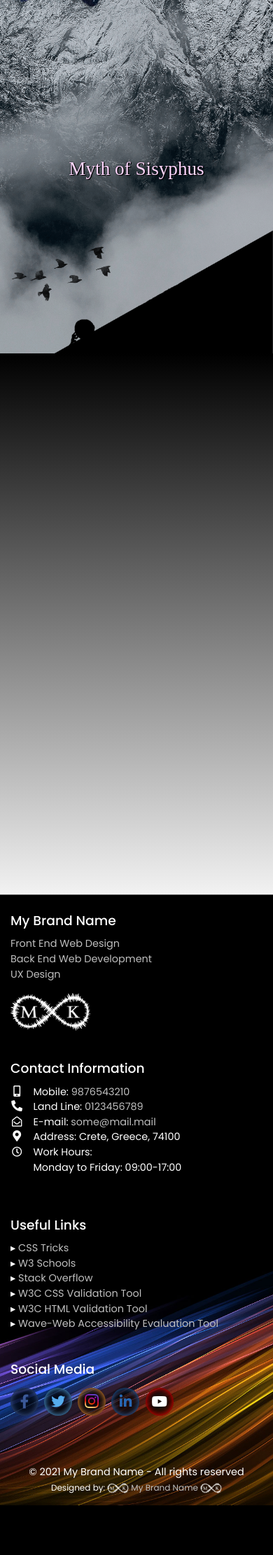
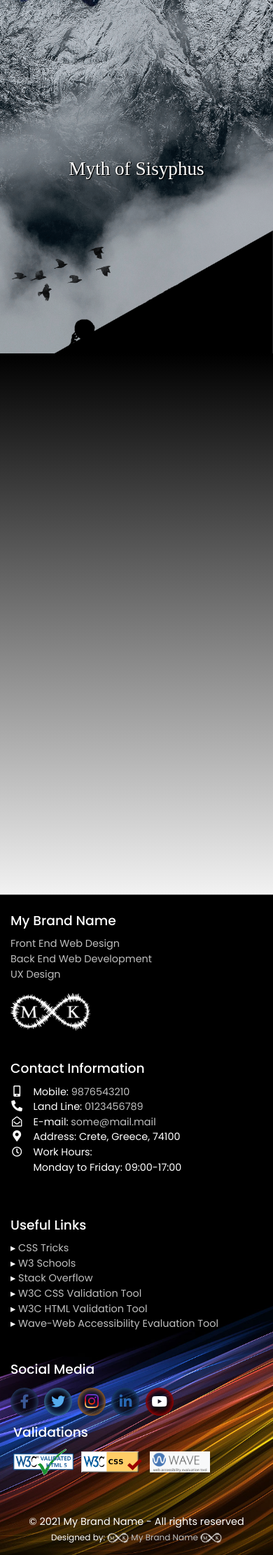
Before and after one commit to Melnibonian/wd4e, a PHP site: page /my-projects/front-end/multi_layered_parallax.html in a window 390 px wide. Shown: the part 339-2561 px from the top of the page at 70% size. Before the commit the page ends 2490 px from the top, so only its background shows below. Run offline with PHP 8.4, Linux system fonts and the light colour scheme; some libraries are stand-ins or nearby versions.

Commit message:
Validations issues resolved

```diff
--- a/404.html
+++ b/404.html
@@ -143,7 +143,7 @@
                   <!-- Links -->
                   <h5>Social Media</h5>
 
-                  <ul class="list-unstyled socialMedia">
+                  <ul class="list-unstyled socialMedia mb-0">
                     <li>
                         <a href="#" aria-label="facebook" target="_blank" onclick="return false;">
                             <span class="fab fa-facebook-f faSocial" title="Facebook"></span>
@@ -156,7 +156,7 @@
                     </li>
                     <li>
                         <a href="#" aria-label="instagram" target="_blank" onclick="return false;">
-                            <div id="instagram_icon">
+                            <div class="instagram_icon">
                                 <img src="assets/images/instagram.png" alt="instagram">
                             </div>
                         </a>
--- a/assets/css/custom.css
+++ b/assets/css/custom.css
@@ -724,10 +724,10 @@ svg.waves {
     margin-right: 0;
     margin-bottom: 2em;
 }
-#contact_page .social_media_container ul.socialMedia .fab, #contact_page .social_media_container ul.socialMedia #instagram_icon {
+#contact_page .social_media_container ul.socialMedia .fab, #contact_page .social_media_container ul.socialMedia .instagram_icon {
 	font-size: 40px;
 }
-#contact_page .social_media_container ul.socialMedia li:hover .fab, #contact_page .social_media_container ul.socialMedia li:hover #instagram_icon {
+#contact_page .social_media_container ul.socialMedia li:hover .fab, #contact_page .social_media_container ul.socialMedia li:hover .instagram_icon {
 	width: 8em;
 	border-radius: 5px;
 }
@@ -817,6 +817,12 @@ footer.page_footer h5 {
 	width: 6em;
 	margin-bottom: 0.5em;
 }
+.validations img {
+	transition: opacity 0.5s ease;
+}
+.validations img:hover {
+	opacity: 0.7;
+}
 .epik .col-1 {
 	text-align: center;
 	padding: 0 0 0 1.1em;
@@ -879,7 +885,7 @@ Standard property for compatibility
 	box-shadow: inset 0 0 10px #f09433;
 	transition: 0.5s ease;
 } */
-.socialMedia #instagram_icon {
+.socialMedia .instagram_icon {
 	position: relative;
 	bottom: 0.25em;
 	font-size: 20px;
@@ -889,7 +895,7 @@ Standard property for compatibility
 	box-shadow: inset 0 0 10px #f09433;
 	transition: 0.5s ease;
 }
-.socialMedia #instagram_icon img {
+.socialMedia .instagram_icon img {
 	width: 1em;
 	height: auto;
 	margin-left: calc(50% - 0.5em);
@@ -919,7 +925,7 @@ Standard property for compatibility
 /* .fa-instagram:hover {
 	box-shadow: inset 0 0 10px #ffffff;
 } */
-.socialMedia #instagram_icon:hover {
+.socialMedia .instagram_icon:hover {
 	box-shadow: inset 0 0 10px #ffffff;
 }
 .fa-linkedin-in:hover {
@@ -999,7 +1005,7 @@ Standard property for compatibility
 	footer.page_footer {
 		background-position: top;
 	}
-	footer.page_footer .fab, .socialMedia #instagram_icon {
+	footer.page_footer .fab, .socialMedia .instagram_icon {
 		background-color :rgba(0,0,0,0.7);
 	}
 	.certification_container .certification_box {
@@ -1095,6 +1101,7 @@ Standard property for compatibility
 }
 /* Keyframe Animations END */
 /* Various accessibility issues */
-.form-control {
-	color: #000000;
+.form-control option{
+	color: #000000 !important;
+	background: #ffffff !important;
 }
--- a/my-projects/front-end/multi_layered_parallax.html
+++ b/my-projects/front-end/multi_layered_parallax.html
@@ -33,6 +33,7 @@
             height: 100vh;
             position: relative;
             overflow: hidden;
+            background-color: rgb(0, 0, 0);
             background-image: url('../../assets/images/my-projects/front-end/parallax/sky.jpg');
             background-repeat: no-repeat;
             background-attachment: fixed;
@@ -58,8 +59,8 @@
         }
         #keimeno {
             position: relative;
-            color: rgb(255,215,255);
-            text-shadow: 0 0 0.05em black, 0.05em 0.05em 0.01em black;
+            color: rgb(255,255,255);
+            text-shadow: 0 0 0.05em #000000, 0.05em 0.05em 0.01em #000000;
             font-size: 3em;
             margin-top: calc(50vh - 125px);
             text-align: center;
@@ -291,7 +292,7 @@
                     <!-- Links -->
                     <h5>Social Media</h5>
 
-                  <ul class="list-unstyled socialMedia">
+                    <ul class="list-unstyled socialMedia mb-0">
                         <li>
                             <a href="#" aria-label="facebook" target="_blank" onclick="return false;">
                                 <span class="fab fa-facebook-f faSocial" title="Facebook"></span>
@@ -304,7 +305,7 @@
                         </li>
                         <li>
                             <a href="#" aria-label="instagram" target="_blank" onclick="return false;">
-                            <div id="instagram_icon">
+                                <div class="instagram_icon">
                                     <img src="../../assets/images/instagram.png" alt="instagram">
                                 </div>
                             </a>
@@ -320,6 +321,18 @@
                             </a>
                         </li>
                     </ul>
+                    <div class="validations p-1">
+                        <h5 class="pt-0 mt-0">Validations</h5>
+                        <a href="https://validator.w3.org/nu/?doc=https%3A%2F%2Fmelnibonian.github.io%2Fwd4e%2Fmy-projects%2Ffront-end/multi_layered_parallax.html" target="_blank" title="HTML Validation">
+                            <img src="../../assets/images/validations/w3c_html.png" alt="HTML Validation">
+                        </a>
+                        <a href="https://jigsaw.w3.org/css-validator/validator?uri=https%3A%2F%2Fmelnibonian.github.io%2Fwd4e%2Fmy-projects%2Ffront-end/multi_layered_parallax.html" target="_blank" title="CSS Validation">
+                            <img src="../../assets/images/validations/w3c_css.png" alt="CSS Validation">
+                        </a>
+                        <a href="https://wave.webaim.org/report#/https://melnibonian.github.io/wd4e/my-projects/front-end/multi_layered_parallax.html" target="_blank" title="Accessibility Validation">
+                            <img class="bg-light pl-1 pr-1" src="../../assets/images/validations/wavelogo.png" alt="Accessibility Validation">
+                        </a>
+                    </div>
                 </div>
                 <!-- Grid column -->
 
@@ -371,7 +384,7 @@
                 meteor4.style.transform = `translateY(${value * 0.9}px)`;
                 keimeno.style.transform = `translateY(${value * 0.8}px)`;
                 keimeno.style.opacity = - value / (8*keimeno_height / 1.001) + 1;
-                keimeno.style.color = 'rgb('+255+','+215+','+255*(- value / (6*keimeno_height / 1.001) + 1)+')';
+                keimeno.style.color = 'rgb('+255+','+255+','+255*(- value / (6*keimeno_height / 1.001) + 1)+')';
             })
         }
     </script>
--- a/my-projects/front-end/sample.html
+++ b/my-projects/front-end/sample.html
@@ -148,7 +148,7 @@
                   <!-- Links -->
                   <h5>Social Media</h5>
 
-                  <ul class="list-unstyled socialMedia">
+                  <ul class="list-unstyled socialMedia mb-0">
                     <li>
                         <a href="#" aria-label="facebook" target="_blank" onclick="return false;">
                             <span class="fab fa-facebook-f faSocial" title="Facebook"></span>
@@ -161,7 +161,7 @@
                     </li>
                     <li>
                         <a href="#" aria-label="instagram" target="_blank" onclick="return false;">
-                            <div id="instagram_icon">
+                            <div class="instagram_icon">
                                 <img src="../../assets/images/instagram.png" alt="instagram">
                             </div>
                         </a>
```
Also changed, not shown: about-me.html (+14 -2 lines), contact.html (+15 -3 lines), my-projects/UX-design.html (+14 -2 lines), my-projects/back-end.html (+14 -2 lines), my-projects/front-end.html (+14 -2 lines), my-projects/front-end/circular-wave-3D-animation.html (+14 -2 lines), my-projects/front-end/creative-3d-flip-menu.html (+14 -2 lines), my-projects/front-end/flashing-neon-text.html (+14 -2 lines), my-projects/front-end/glowing-buttons.html (+14 -2 lines), my-projects/front-end/interactive-neon-cards.html (+14 -2 lines), my-projects/front-end/neon-text-revealed.html (+14 -2 lines), my-projects/front-end/polygon-3d-animation.html (+14 -2 lines), index.html (indentation only). Lines whose indentation alone changed are shown as unchanged.
